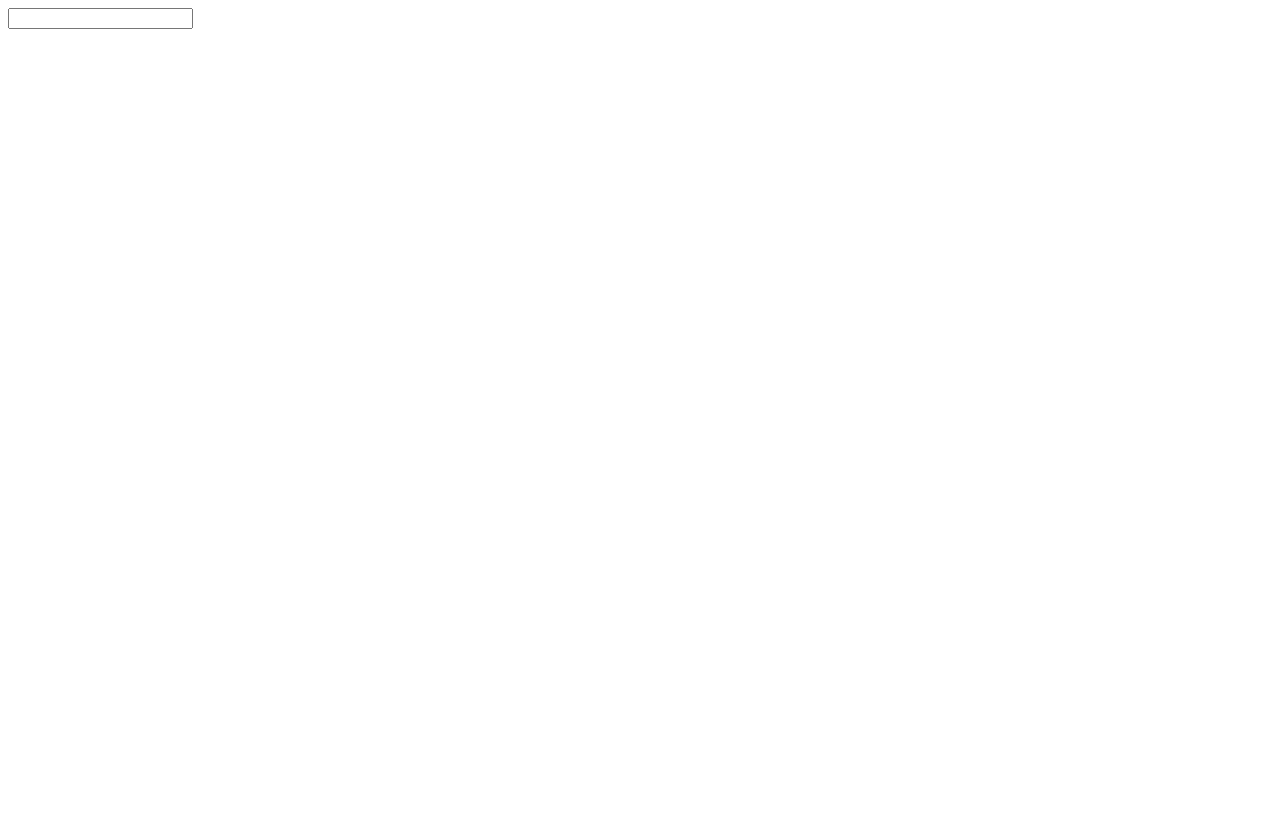
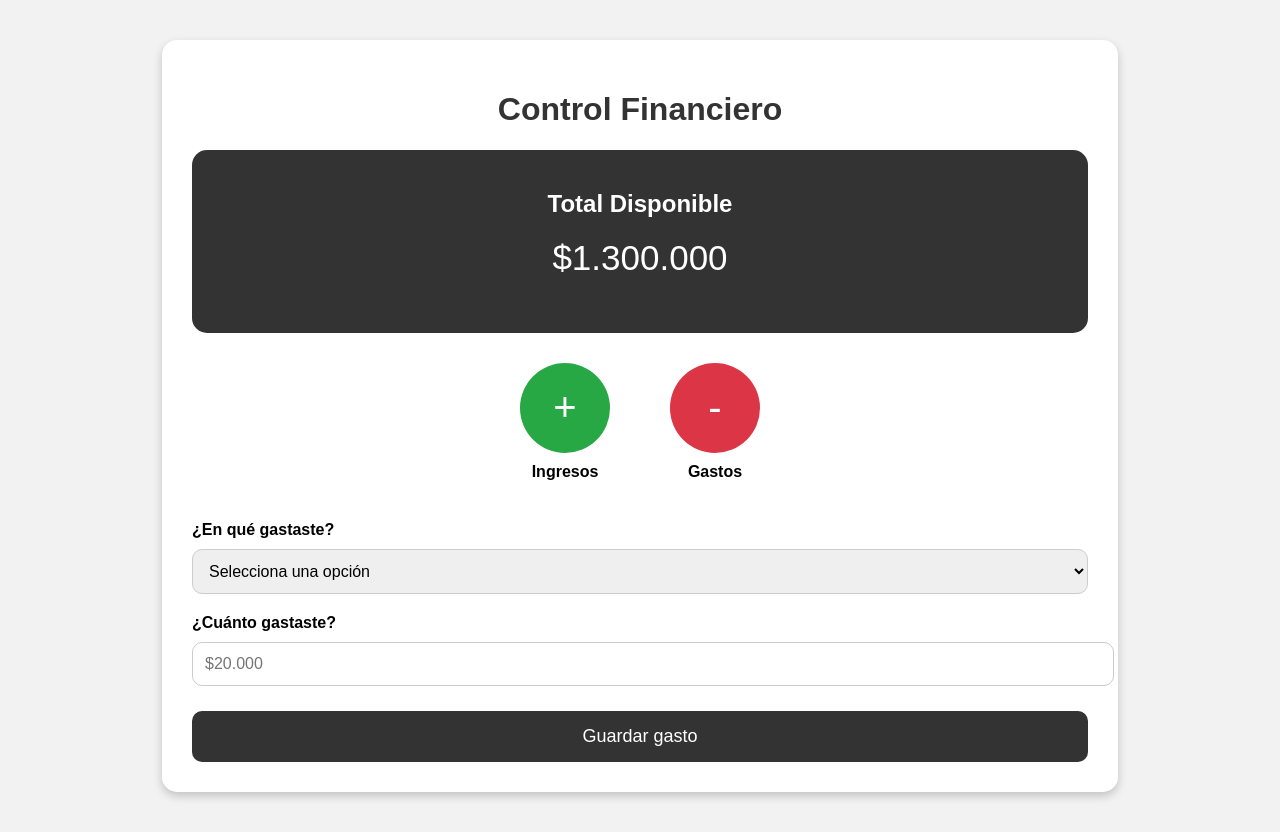
Before and after one commit to davidProfe-git/app-finanzas-prog2, a plain HTML site: page index.html in a window 1280 px wide. Before the commit the page ends 800 px from the top, so only its background shows below. Drawn offline with Linux system fonts and the light colour scheme.

Commit message:
Se creó interfaz de control financiero con HTML y CSS

```diff
--- a/index.html
+++ b/index.html
@@ -1,14 +1,63 @@
 <!DOCTYPE html>
-<html lang="en">
+<html lang="es">
 <head>
     <meta charset="UTF-8">
     <meta name="viewport" content="width=device-width, initial-scale=1.0">
-
-    <title>Programacion 2</title>
+    <title>Control Financiero</title>
+    <link rel="stylesheet" href="style.css">
 </head>
 <body>
+
     <div class="contenedor">
-        <input type="text" placeholder="">
+
+        <h1>Control Financiero</h1>
+
+        <!-- TOTAL -->
+        <div class="total">
+            <h2>Total Disponible</h2>
+            <p>$1.300.000</p>
+        </div>
+
+        <!-- BOTONES -->
+        <div class="botones">
+
+            <div class="opcion">
+                <button class="btn-ingresos">+</button>
+                <span>Ingresos</span>
+            </div>
+
+            <div class="opcion">
+                <button class="btn-gastos">-</button>
+                <span>Gastos</span>
+            </div>
+
+        </div>
+
+        <!-- SELECT -->
+        <div class="formulario">
+
+            <label>¿En qué gastaste?</label>
+
+            <select>
+                <option>Selecciona una opción</option>
+                <option>Comida</option>
+                <option>Servicios</option>
+                <option>Transporte</option>
+                <option>Internet</option>
+                <option>Ropa</option>
+            </select>
+
+            <label>¿Cuánto gastaste?</label>
+
+            <input type="number" placeholder="$20.000">
+
+            <button class="guardar">
+                Guardar gasto
+            </button>
+
+        </div>
+
     </div>
+
 </body>
 </html>
--- a/style.css
+++ b/style.css
@@ -0,0 +1,113 @@
+body {
+    margin: 0;
+    padding: 0;
+    background: #f2f2f2;
+    font-family: Arial, Helvetica, sans-serif;
+}
+
+.contenedor {
+    width: 70%;
+    margin: 40px auto;
+    background: white;
+    padding: 30px;
+    border-radius: 15px;
+    box-shadow: 0 4px 10px rgba(0,0,0,0.2);
+}
+
+h1 {
+    text-align: center;
+    color: #333;
+}
+
+/* TOTAL */
+
+.total {
+    background: #333;
+    color: white;
+    text-align: center;
+    padding: 20px;
+    border-radius: 15px;
+}
+
+.total p {
+    font-size: 35px;
+    margin-top: 10px;
+}
+
+/* BOTONES */
+
+.botones {
+    display: flex;
+    justify-content: center;
+    gap: 60px;
+    margin-top: 30px;
+}
+
+.opcion {
+    text-align: center;
+}
+
+button {
+    cursor: pointer;
+}
+
+/* BOTONES REDONDOS */
+
+.btn-ingresos,
+.btn-gastos {
+    width: 90px;
+    height: 90px;
+    border-radius: 50%;
+    border: none;
+    font-size: 40px;
+    color: white;
+}
+
+.btn-ingresos {
+    background: #28a745;
+}
+
+.btn-gastos {
+    background: #dc3545;
+}
+
+.opcion span {
+    display: block;
+    margin-top: 10px;
+    font-weight: bold;
+}
+
+/* FORMULARIO */
+
+.formulario {
+    margin-top: 40px;
+}
+
+label {
+    display: block;
+    margin-bottom: 10px;
+    margin-top: 20px;
+    font-weight: bold;
+}
+
+select,
+input {
+    width: 100%;
+    padding: 12px;
+    border-radius: 10px;
+    border: 1px solid #ccc;
+    font-size: 16px;
+}
+
+/* BOTON GUARDAR */
+
+.guardar {
+    width: 100%;
+    margin-top: 25px;
+    padding: 15px;
+    border: none;
+    border-radius: 10px;
+    background: #333;
+    color: white;
+    font-size: 18px;
+}
```
